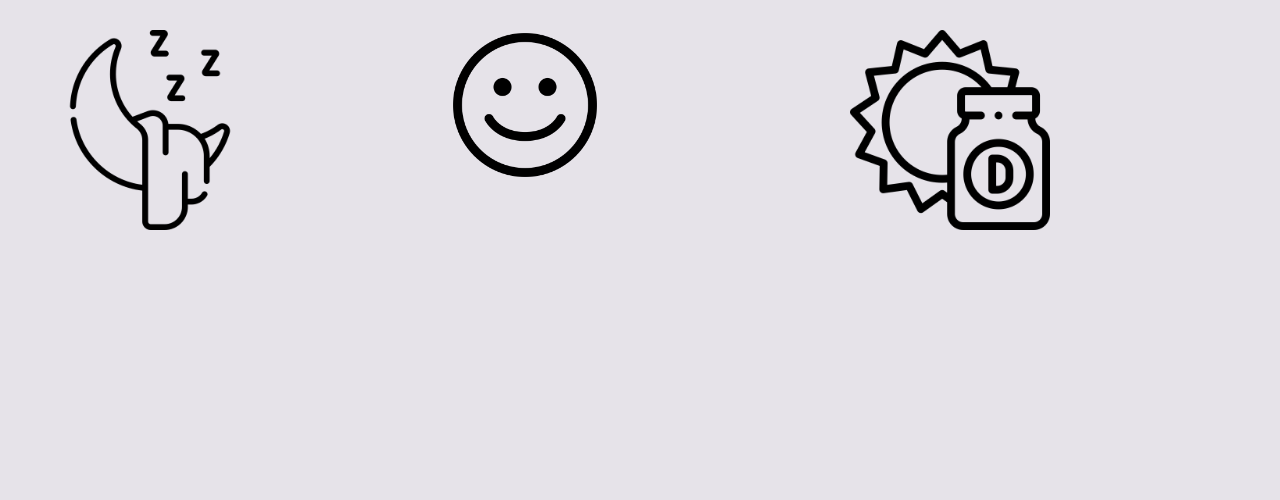
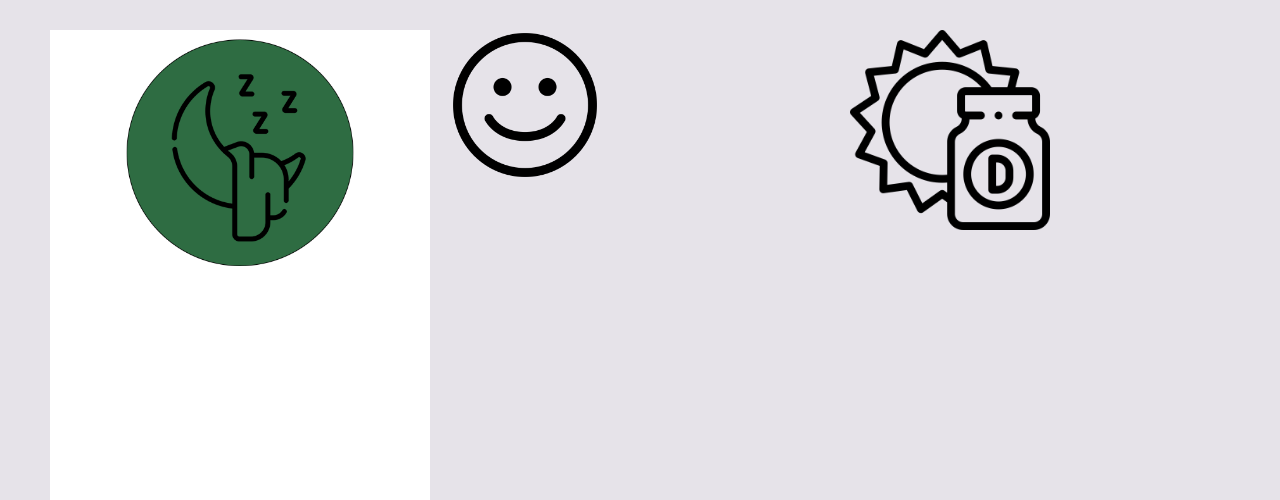
Before and after one commit to dqwins/Assignment_2, a plain HTML site: page sunshine.html in a window 1280 px wide. Shown: the part 300-800 px from the top of the page. Drawn offline with Linux system fonts and the light colour scheme.

Commit message:
changes to sunshine pg (icons)

```diff
--- a/sunshine.html
+++ b/sunshine.html
@@ -30,8 +30,8 @@
             </div>
         </section>
         <section class="pg-padding sunshine">
-            <div class="sleeping">
-                <img src="images/sleeping.png" alt="Sleeping">
+            <div>
+                <img src="images/Sleep-info2.png" alt="Sleeping">
             </div>
 
             <div class="happy">
```
Also changed, not shown: images/Sleep-info.png (added), images/Sleep-info2.png (added).
